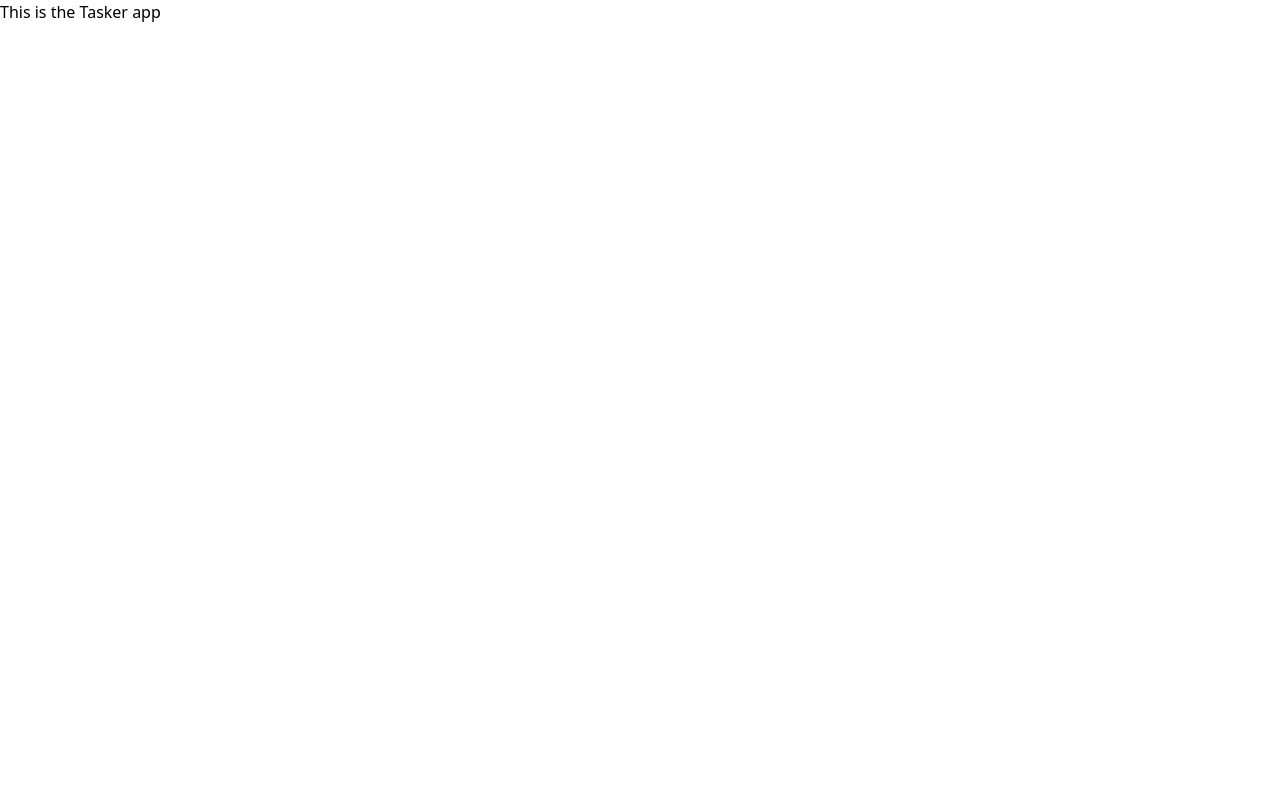
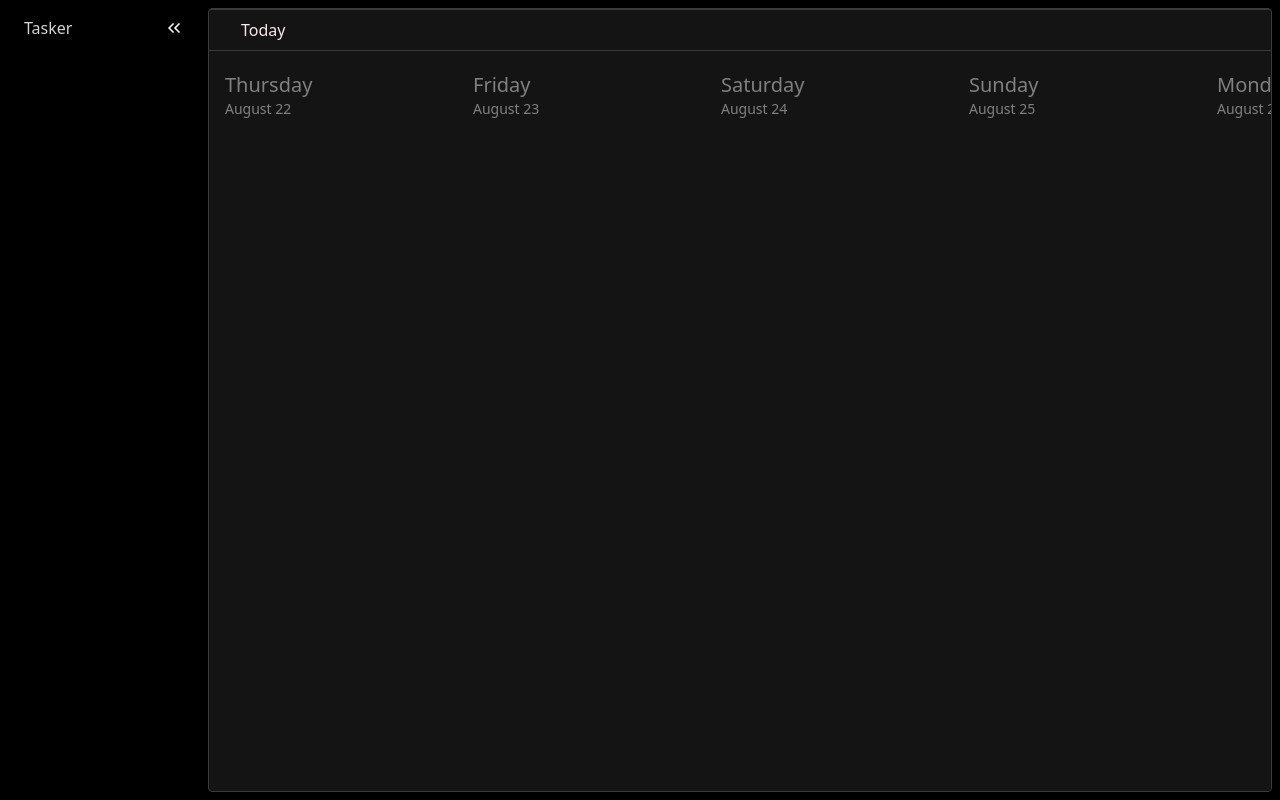
Before and after one commit to 4shutosh/tasker, a Svelte app: page / in a window 1280 px wide. Built offline with nearby package versions, Linux system fonts and the light colour scheme.

Commit message:
ui addition - list view

```diff
--- a/src/renderer/src/App.svelte
+++ b/src/renderer/src/App.svelte
@@ -1,9 +1,23 @@
 <script lang="ts">
   import Versions from './components/Versions.svelte'
   import electronLogo from './assets/electron.svg'
+  import Nav from './components/nav/Nav.svelte'
+  import Board from './components/Board.svelte'
 
   const ipcHandle = (): void => window.electron.ipcRenderer.send('ping')
+
+  let isNavExpanded = true
+  const handleCollapseClick = (): void => {
+    isNavExpanded = !isNavExpanded
+  }
 </script>
 
-<!-- <img alt="logo" class="logo" src={electronLogo} /> -->
-<h2>This is the Tasker app</h2>
+<div class="p-2 bg-colorSurface h-screen w-screen">
+  <div
+    class={`grid h-full
+      ${isNavExpanded ? 'grid-cols-[200px_1fr]' : 'grid-cols-1'}`}
+  >
+    <Nav {isNavExpanded} {handleCollapseClick} />
+    <Board {isNavExpanded} {handleCollapseClick} />
+  </div>
+</div>
--- a/src/renderer/src/assets/main.css
+++ b/src/renderer/src/assets/main.css
@@ -1,3 +1,5 @@
+@import url('https://fonts.googleapis.com/css2?family=Mulish:ital,wght@0,200..1000;1,200..1000&display=swap');
+
 @tailwind base;
 @tailwind components;
 @tailwind utilities;
--- /dev/null
+++ b/src/renderer/src/components/Board.svelte
@@ -0,0 +1,61 @@
+<script lang="ts">
+  import { onMount } from 'svelte'
+  import TaskerDay from './TaskerDay.svelte'
+
+  export let isNavExpanded: boolean = true
+  export let handleCollapseClick
+
+  let daysList = []
+
+  onMount(() => {
+    daysList = getDaysFromToday()
+  })
+
+  function getDaysFromToday(): Date[] {
+    const today = new Date()
+    const days = []
+
+    for (let i = -7; i <= 7; i++) {
+      const date = new Date(today)
+      date.setDate(today.getDate() + i)
+      days.push(date) // or use .toISOString(), .toLocaleDateString(), etc.
+    }
+
+    return days
+  }
+</script>
+
+<div
+  class="h-full flex flex-col overflow-hidden
+  bg-colorSurfaceSecondary
+  border-[0.5px] border-borderPrimary rounded"
+>
+  <div class="sticky top-0 flex px-4 items-center border-t border-b border-borderPrimary">
+    {#if !isNavExpanded}
+      <svg
+        class="mx-2 rotate-180 fill-colorOnSurface"
+        xmlns="http://www.w3.org/2000/svg"
+        enable-background="new 0 0 20 20"
+        height="20"
+        viewBox="0 0 20 20"
+        width="20"
+        role="presentation"
+        on:click={() => handleCollapseClick()}
+        ><g><rect fill="none" height="20" width="20" /></g><g
+          ><g
+            ><polygon points="14.94,15 16,13.94 12.06,10 16,6.06 14.94,5 9.94,10" /><polygon
+              points="9,15 10.06,13.94 6.12,10 10.06,6.06 9,5 4,10"
+            /></g
+          ></g
+        ></svg
+      >
+    {/if}
+    <div class="px-4 py-2 text-colorOnSurface">Today</div>
+  </div>
+
+  <div class="flex-1 overflow-x-auto overflow-y-hidden flex pt-5 px-2 gap-2 h-max">
+    {#each daysList as day}
+      <TaskerDay {day} />
+    {/each}
+  </div>
+</div>
--- /dev/null
+++ b/src/renderer/src/components/TaskerDay.svelte
@@ -0,0 +1,19 @@
+<script lang="ts">
+  export let day: Date
+</script>
+
+<div class="flex flex-shrink-0 flex-col bg-colorSurfaceSecondary w-60 rounded-md">
+  <div class="flex">
+    <!-- Day header - weekday, month name, date -->
+    <div class="flex flex-col">
+      <div class="px-2 text-xl text-textColorPrimary">
+        {day.toLocaleDateString('en-US', { weekday: 'long' })}
+      </div>
+      <div class="px-2 text-sm whitespace-nowrap text-textColorPrimary font-light">
+        {day.toLocaleDateString('en-US', { day: 'numeric', month: 'long' })}
+      </div>
+    </div>
+
+    <!-- List of Tasks go here -->
+  </div>
+</div>
--- /dev/null
+++ b/src/renderer/src/components/nav/Nav.svelte
@@ -0,0 +1,30 @@
+<script lang="ts">
+  export let isNavExpanded: boolean = true
+  export let handleCollapseClick
+</script>
+
+{#if isNavExpanded}
+  <div class="flex flex-col bg-black rounded-md">
+    <!-- Heading and Collapse Button -->
+    <div class="flex px-4 py-2 items-center">
+      <div class="flex-1 text-neutral-300 font-light">Tasker</div>
+      <svg
+        class="ml-auto mx-2 fill-white"
+        xmlns="http://www.w3.org/2000/svg"
+        enable-background="new 0 0 20 20"
+        height="20"
+        viewBox="0 0 20 20"
+        width="20"
+        role="presentation"
+        on:click={() => handleCollapseClick()}
+        ><g><rect fill="none" height="20" width="20" /></g><g
+          ><g
+            ><polygon points="14.94,15 16,13.94 12.06,10 16,6.06 14.94,5 9.94,10" /><polygon
+              points="9,15 10.06,13.94 6.12,10 10.06,6.06 9,5 4,10"
+            /></g
+          ></g
+        ></svg
+      >
+    </div>
+  </div>
+{/if}
--- a/tailwind.config.ts
+++ b/tailwind.config.ts
@@ -2,7 +2,20 @@
 module.exports = {
   content: ['./src/**/*.{html,js,svelte,ts,tsx, vue}', './index.html'],
   theme: {
-    extend: {}
+    extend: {
+      fontFamily: {
+        // mulish: "'Mulish', sans-serif",
+        sans: "'Mulish', 'system-ui', sans-serif"
+      },
+      colors: {
+        colorSurface: '#000000',
+        colorSurfaceSecondary: '#141414',
+        colorOnSurface: '#F6E9E9',
+        textColorPrimary: '#808080',
+        textColorSeconday: '#595959',
+        borderPrimary: '#3b3b3b'
+      }
+    }
   },
   plugins: []
 }
```
Also changed, not shown: src/renderer/index.html (line endings or trailing spaces), src/renderer/src/assets/icons/arrow_left_png.svg (added), 1 other file (tests, documents, lock files or other folders).
